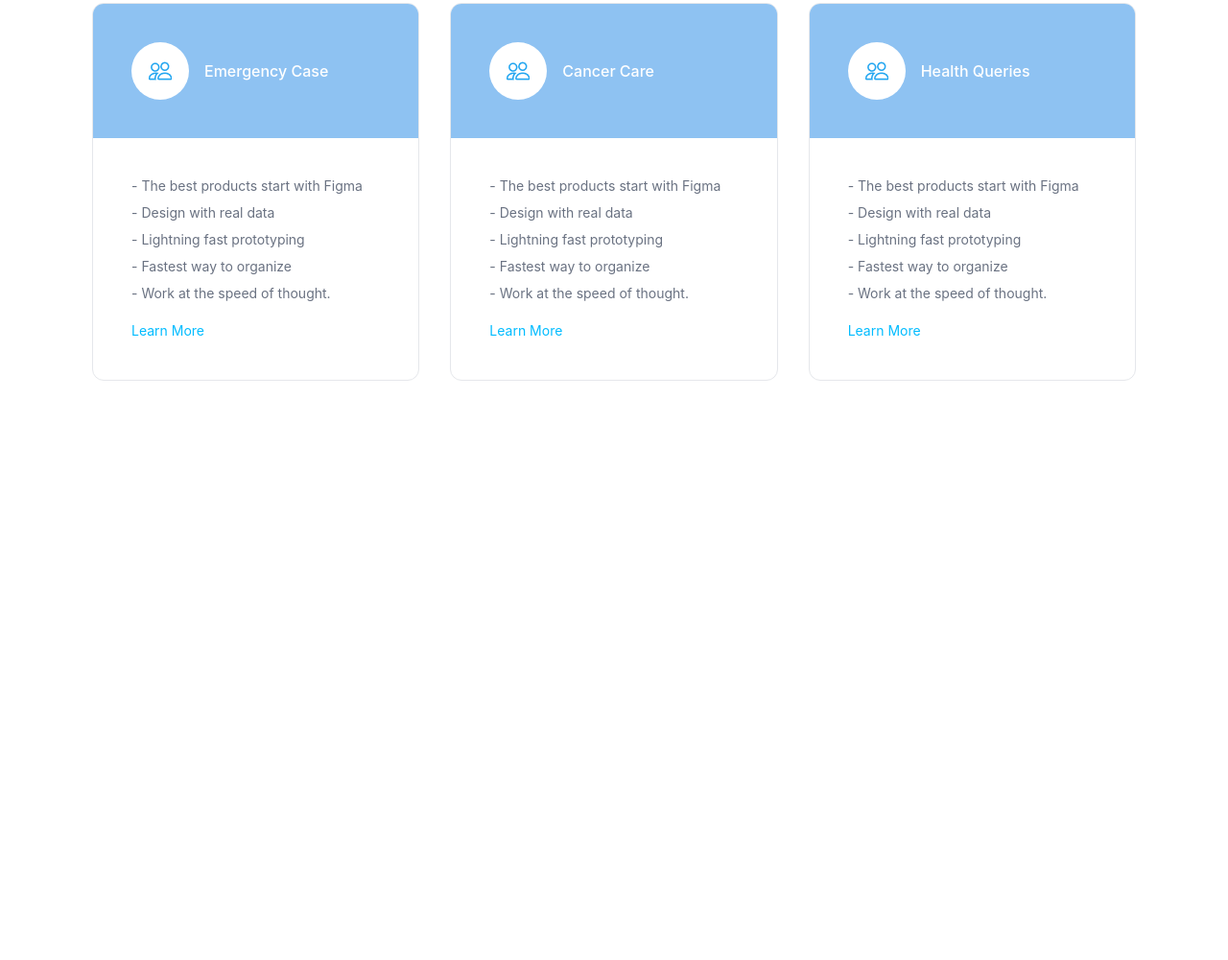
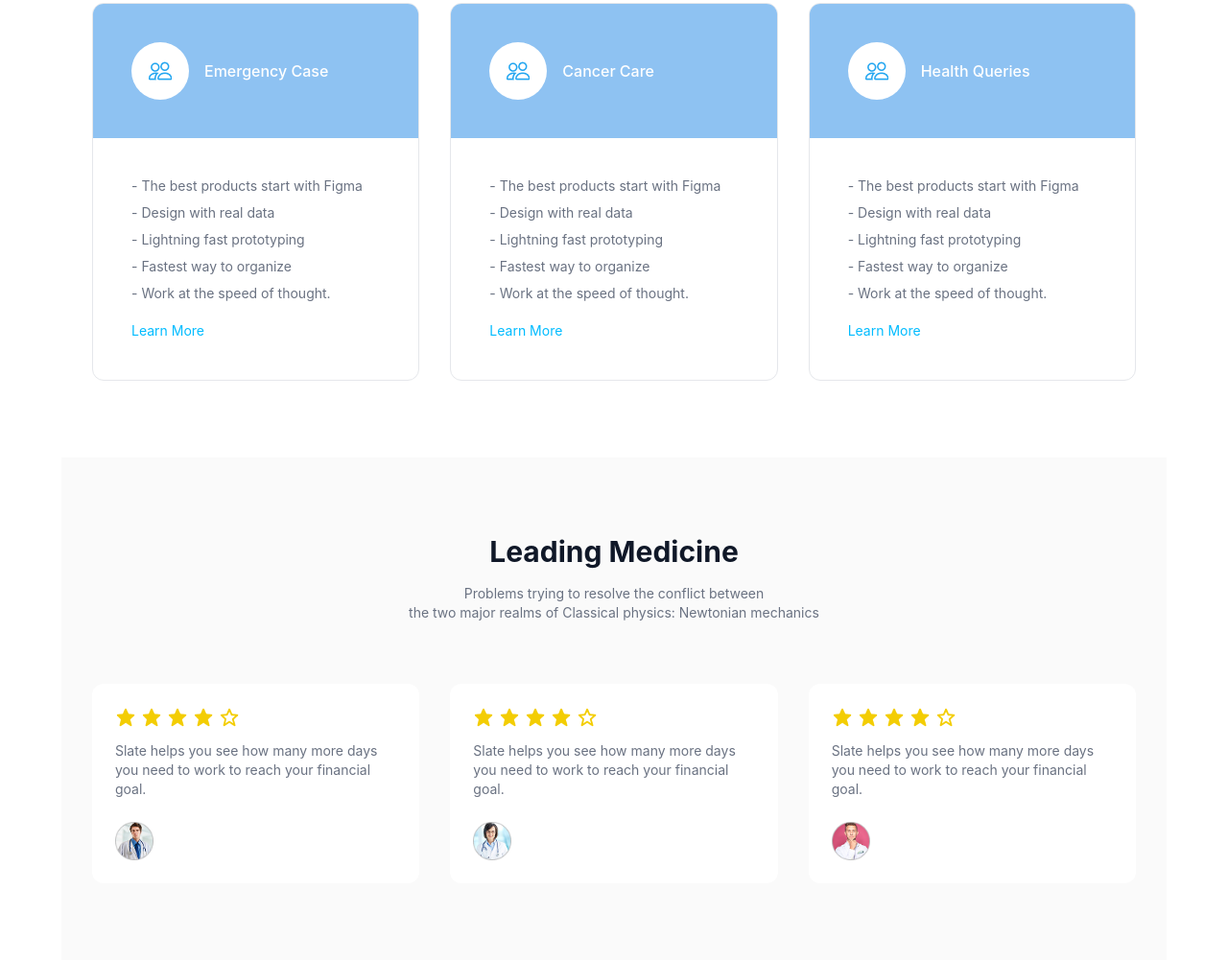
Before and after one commit to mirzozodam2009-lang/Home-Work-for-02.09.2026, a website: page index.html in a window 1280 px wide. Shown: the part 959-1960 px from the top of the page at 96% size. Before the commit the page ends 1436 px from the top, so only its background shows below. Drawn offline with Linux system fonts and the light colour scheme.

Commit message:
Section 3

```diff
--- a/index.html
+++ b/index.html
@@ -136,6 +136,50 @@
   </div>
 </section>
 
+<section class="max-w-6xl mx-auto px-8 py-20 bg-[#FAFAFA]">
+  <h2 class="text-3xl font-bold text-center text-gray-900 mb-4">Leading Medicine</h2>
+  <p class="text-center text-gray-500 text-sm mb-16">
+    Problems trying to resolve the conflict between<br>the two major realms of Classical physics: Newtonian mechanics
+  </p>
+
+  <div class="grid md:grid-cols-3 gap-8">
+    <div class="bg-white rounded-xl p-6">
+      <div class="h-5 mb-4">
+        <img src="./stars.png">
+      </div>
+      <p class="text-sm text-gray-500 mb-6">
+        Slate helps you see how many more days you need to work to reach your financial goal.
+      </p>
+      <div class="w-10 h-10 rounded-full bg-gray-100 border-[#DEDEDE]">
+        <img src="./media circle-box xs-circle.png">
+      </div>
+    </div>
+
+    <div class="bg-white rounded-xl p-6">
+      <div class="h-5 mb-4">
+        <img src="./stars.png">
+      </div>
+      <p class="text-sm text-gray-500 mb-6">
+        Slate helps you see how many more days you need to work to reach your financial goal.
+      </p>
+      <div class="w-10 h-10 rounded-full bg-gray-100 border-[#DEDEDE]">
+        <img src="./media circle-box xs-circle (1).png">
+      </div>
+    </div>
+
+<div class="bg-white rounded-xl p-6">
+      <div class="h-5 mb-4">
+        <img src="./stars.png"></div>
+      <p class="text-sm text-gray-500 mb-6">
+        Slate helps you see how many more days you need to work to reach your financial goal.
+      </p>
+      <div class="w-10 h-10 rounded-full bg-gray-100 border-[#DEDEDE]"">
+        <img src="./media circle-box xs-circle (2).png">
+      </div>
+    </div>
+  </div>
+</section>
+
 
 </body>
 </html>
```
